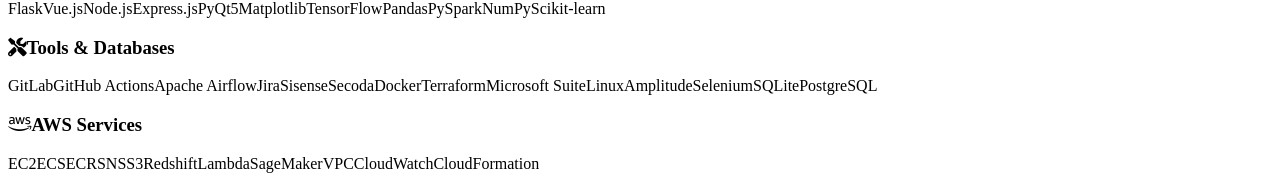
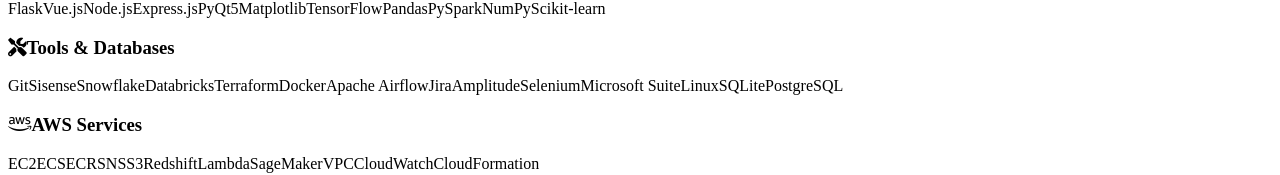
Before and after one commit to patelharshb/harsh-patel-portfolio, a React (Vite) app in the folder client/: page / in a window 1280 px wide. Shown: the part 750-925 px from the top of the page. Built offline with nearby package versions, Linux system fonts and the light colour scheme; a web font is replaced by a local one.

Commit message:
new change

```diff
--- a/client/src/components/skills-section.tsx
+++ b/client/src/components/skills-section.tsx
@@ -9,8 +9,7 @@ export default function SkillsSection() {
   ];
 
   const tools = [
-    "GitLab", "GitHub Actions","Apache Airflow", "Jira", "Sisense", "Secoda", "Docker", "Terraform",
-    "Microsoft Suite", "Linux", "Amplitude", "Selenium", "SQLite", "PostgreSQL"
+    "Git", "Sisense", "Snowflake", "Databricks", "Terraform", "Docker", "Apache Airflow", "Jira", "Amplitude", "Selenium", "Microsoft Suite", "Linux", "SQLite", "PostgreSQL",
   ];
 
   const aws = [
```
Also changed, not shown: vercel.json, 1 other file (tests, documents, lock files or other folders).
